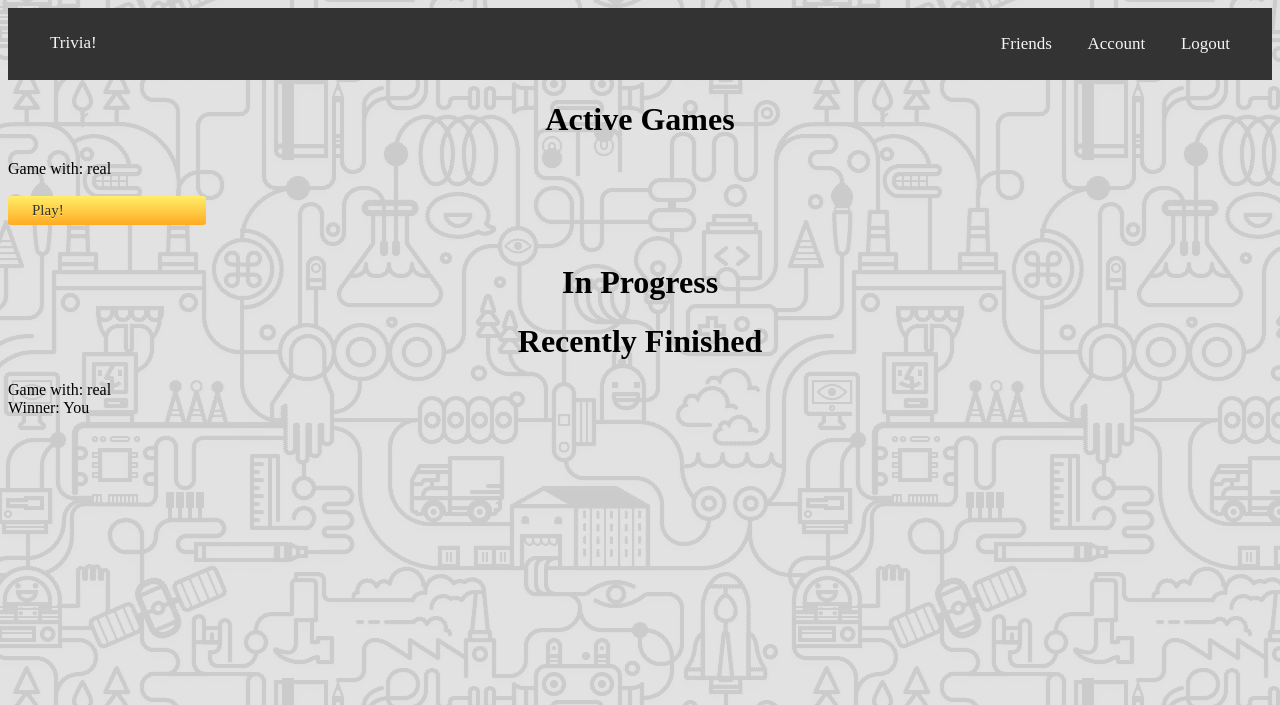
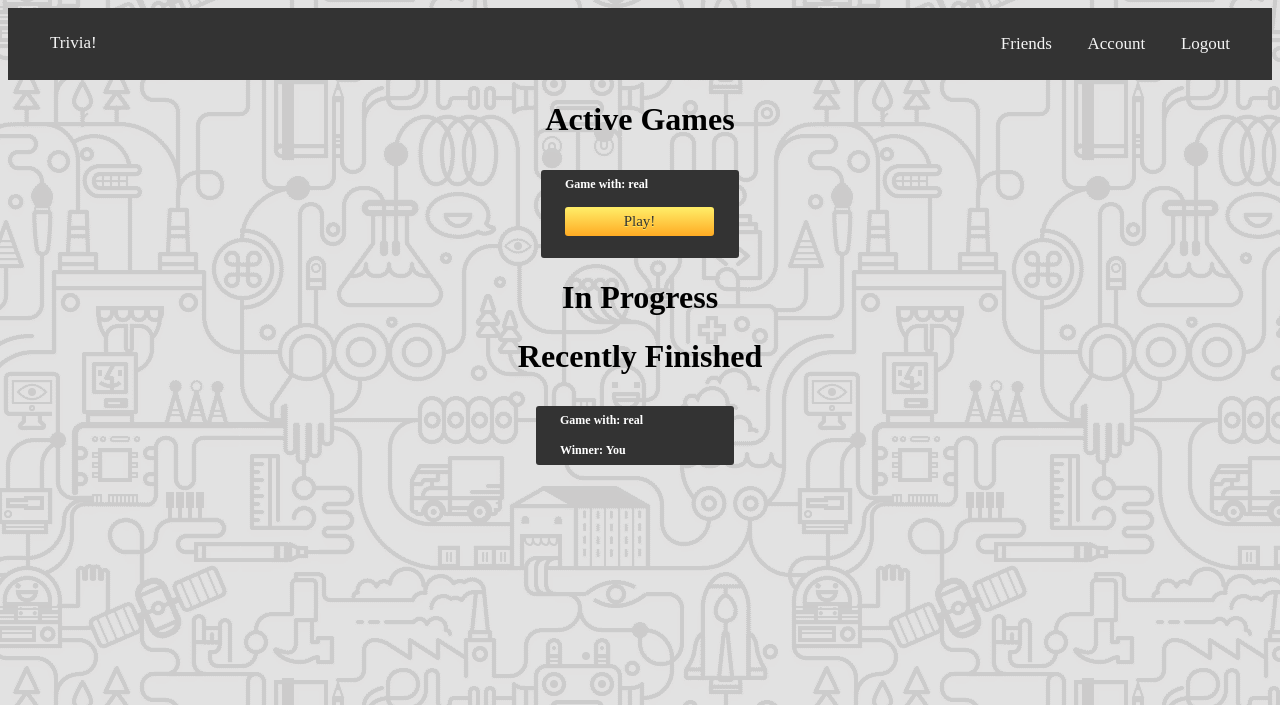
Before and after one commit to jorgerivero3/project_2, a Flask app: page /active in a window 1280 px wide. Shown: the top 705 px of the page. Run offline with Flask 2, Linux system fonts and the light colour scheme; a user stored in the database is signed in; data comes from the database, SQL or seed files in the repository; both versions use the stored data as it was after the commit; some web fonts are replaced.

Commit message:
finished up formatting

```diff
--- a/Application/templates/active.html
+++ b/Application/templates/active.html
@@ -6,11 +6,15 @@
 	<div class="future">
 	{% for game in current_user.games %}
 		{% if current_user.id == game.player1 and game.done == false %}
-			Game with: {{ User.query.filter_by(id=game.player2).first().username }}<br><br>
-			<a href="/friends/{{game.id}}" class="myButton">Play!</a><br><br>
+			<div style="position:relative; left:50%; margin-left:-99px; margin-top:10px; background-color:#333333; -moz-border-radius:3px; -webkit-border-radius:3px; border-radius:3px; display:inline-block; color:white; font-size:12px;font-weight:bold;padding:7px 24px;text-decoration:none;width:150px;transition: 1s ease;">
+				Game with: {{ User.query.filter_by(id=game.player2).first().username }}<br><br>
+				<a href="/friends/{{game.id}}" class="myButton" style="text-align: center; width: 101px;">Play!</a><br><br>
+			</div>
 		{% elif current_user.id == game.player2 and game.over == false and game.done == true %}
+			<div style="position:relative; left:50%; margin-left:-104px; margin-top:10px; background-color:#333333; -moz-border-radius:3px; -webkit-border-radius:3px; border-radius:3px; display:inline-block; color:white; font-size:12px;font-weight:bold;padding:7px 24px;text-decoration:none;width:150px;transition: 1s ease;">
 			Game with: {{ User.query.filter_by(id=game.player1).first().username }}<br><br>
-			<a href="/friends/{{game.id}}" class="myButton">Play!</a><br><br>
+			<a href="/friends/{{game.id}}" class="myButton" style="text-align: center; width: 101px;">Play!</a><br><br>
+			</div>
 		{% endif %}
 	{% endfor %}
 	</div>
@@ -18,8 +22,10 @@
 	<div class="present">
 	{% for game in current_user.games %}
 		{% if current_user.id == game.player1 and game.done == true and game.over == false %}
-			Game with: {{ User.query.filter_by(id=game.player2).first().username }}<br><br>
-			Your score: {{ game.score1 }}
+			<div style="position:relative; left:50%; margin-left:-104px; margin-top:10px; background-color:#333333; -moz-border-radius:3px; -webkit-border-radius:3px; border-radius:3px; display:inline-block; color:white; font-size:12px;font-weight:bold;padding:7px 24px;text-decoration:none;width:150px;transition: 1s ease;">
+				Game with: {{ User.query.filter_by(id=game.player2).first().username }}<br><br>
+				Your score: {{ game.score1 }}<br>
+			</div>
 		{% endif %}
 	{% endfor %}
 	</div>
@@ -28,23 +34,25 @@
 	{% for game in current_user.games %}
 		{% if game.over == true and game.done == true %}
 			{% if current_user.id == game.player1 %}
-				Game with: {{ User.query.filter_by(id=game.player2).first().username }}<br>
+				<div style="position:relative; left:50%; margin-left:-104px; margin-top:10px; background-color:#333333; -moz-border-radius:3px; -webkit-border-radius:3px; border-radius:3px; display:inline-block; color:white; font-size:12px;font-weight:bold;padding:7px 24px;text-decoration:none;width:150px;transition: 1s ease;">
+					Game with: {{ User.query.filter_by(id=game.player2).first().username }}<br><br>
 			{% else %}
-				Game with: {{ User.query.filter_by(id=game.player1).first().username }}<br>
+				<div style="position:relative; left:50%; margin-left:-104px; margin-top:10px; background-color:#333333; -moz-border-radius:3px; -webkit-border-radius:3px; border-radius:3px; display:inline-block; color:white; font-size:12px;font-weight:bold;padding:7px 24px;text-decoration:none;width:150px;transition: 1s ease;">
+					Game with: {{ User.query.filter_by(id=game.player1).first().username }}<br><br>
 			{% endif %}
 			{% if game.score1 > game.score2 %}
 				{% if current_user.id == game.player1 %}
-					Winner: You<br><br>
+					Winner: You<br></div>
 				{% else %}
-					Winner: {{ User.query.filter_by(id=game.player2).first().username }}<br><br>
+					Winner: {{ User.query.filter_by(id=game.player2).first().username }}<br><br></div>
 				{% endif %}
 			{% elif game.score1 == game.score2 %}
-				Tie Game!
+				Tie Game!<br></div>
 			{% else %}
 				{% if current_user.id == game.player2 %}
-					Winner: You<br><br>
+					Winner: You<br></div>
 				{% else %}
-					Winner: {{ User.query.filter_by(id=game.player2).first().username }}<br><br>
+					Winner: {{ User.query.filter_by(id=game.player2).first().username }}<br></div>
 				{% endif %}
 			{% endif %}
 		{% endif %}
```
Also changed, not shown: Application/app.db.
